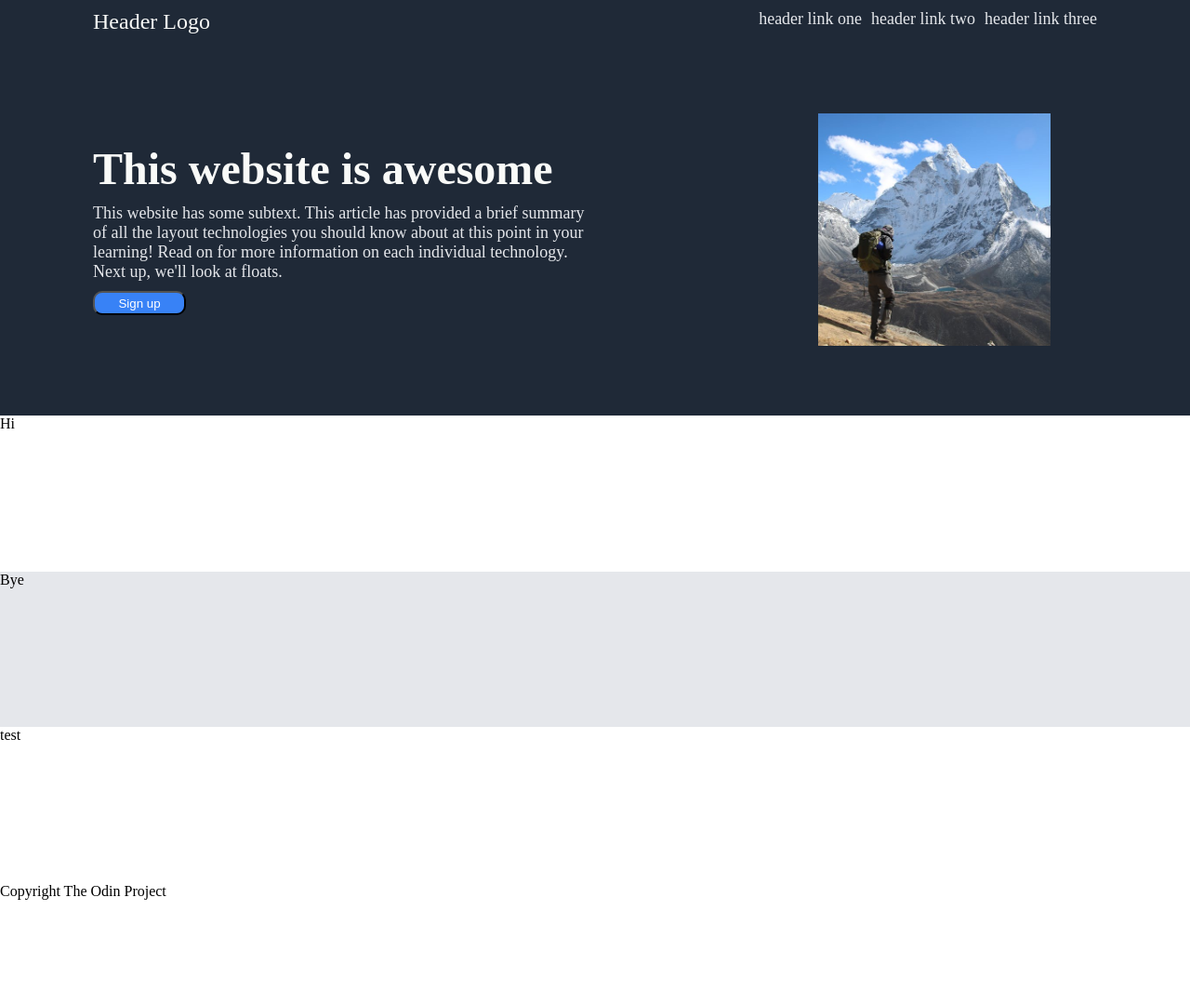
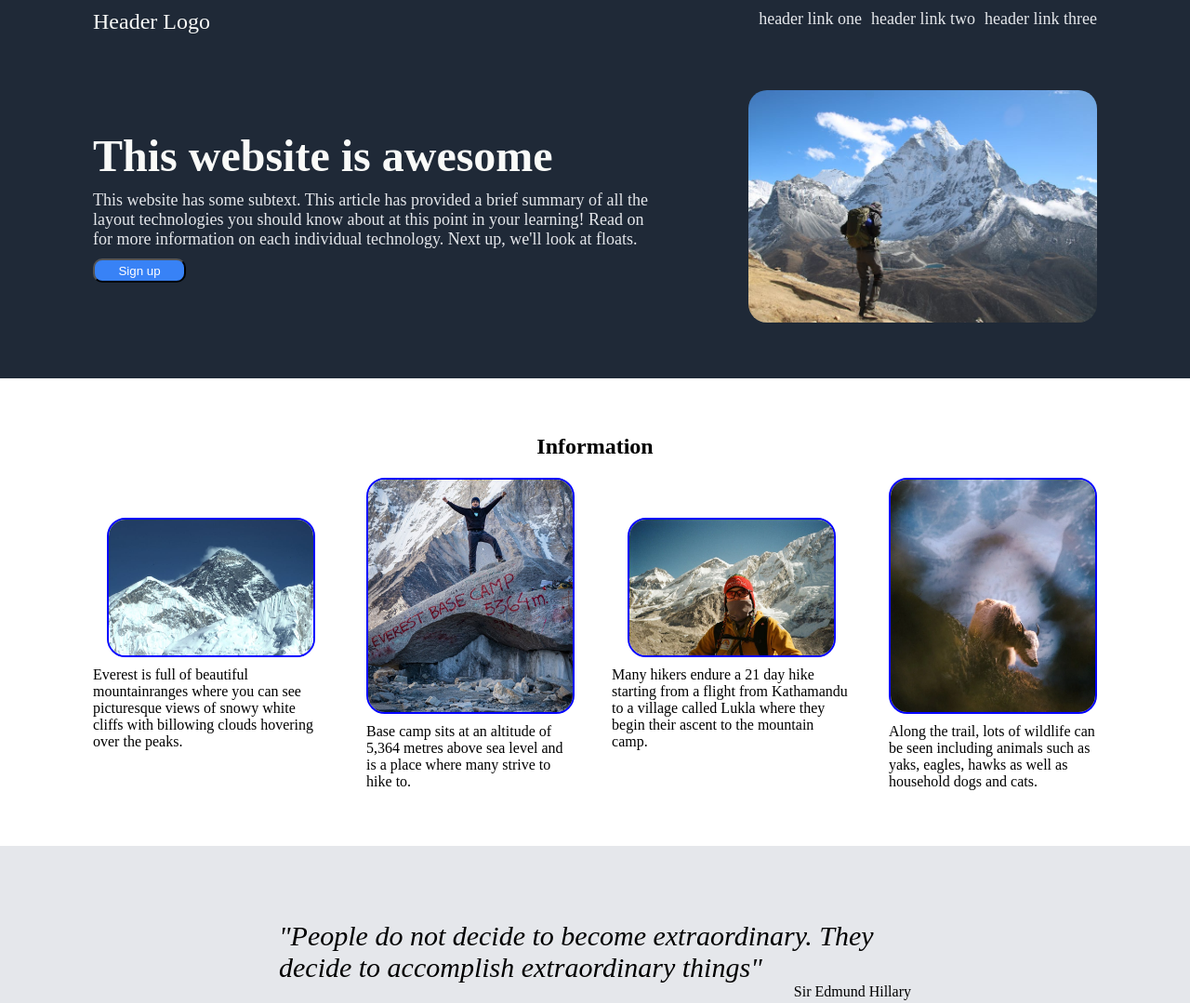
Before and after one commit to christianyarwood62/Landing-Page-Project, a plain HTML site: page index.html in a window 1280 px wide. Shown: the top 1079 px of the page at 93% size. Before the commit the page ends 1000 px from the top, so only its background shows below. Drawn offline with Linux system fonts and the light colour scheme.

Commit message:
Add style to third section

```diff
--- a/index.html
+++ b/index.html
@@ -24,18 +24,41 @@
                     <a class="hero-text">This website has some subtext. This article has provided a brief summary of all the layout technologies you should know about at this point in your learning! Read on for more information on each individual technology. Next up, we'll look at floats.</a>
                 <button>Sign up</button>
                 </div>
-                <img src="./img/everest-photo-2.jpeg" width="250px" height="250px">
+                <img src="./img/everest-photo-2.jpeg" alt="hiker in front of everest" width="auto" height="250px">
             </div>
     </div>
+
     <div class="second">
-        <a>Hi</a>
+        <h2 class="information">Information</h2>
+        <div class="second-container">
+            <div class="info">
+                <img class="main-image" src="./img/everest-photo.jpeg" alt="everest photo" width="auto" height="250px">
+                <a class="info">Everest is full of beautiful mountainranges where you can see picturesque views of snowy white cliffs with billowing clouds hovering over the peaks.</a>
+            </div>
+            <div class="info">
+                <img class="main-image" src="./img/free-photo-of-a-man-standing-on-gray-rock.jpeg" alt="man standing at everest base camp" width="auto" height="250px">
+                <a class="info">Base camp sits at an altitude of 5,364 metres above sea level and is a place where many strive to hike to.</a>
+            </div>
+            <div class="info">
+                <img class="main-image" src="./img/free-photo-of-mountaineer-in-namche-with-majestic-himalayan-view.jpeg" alt="mountaineer in Namche" width="auto" height="250px">
+                <a class="info">Many hikers endure a 21 day hike starting from a flight from Kathamandu to a village called Lukla where they begin their ascent to the mountain camp.</a>
+            </div>
+            <div class="info">
+                <img class="main-image" src="./img/pexels-photo-30400917.webp" alt="yak" width="auto" height="250px">
+                <a class="info">Along the trail, lots of wildlife can be seen including animals such as yaks, eagles, hawks as well as household dogs and cats.</a>
+            </div>
+        </div>
     </div>
+
     <div class="third">
-        <a>Bye</a>
+        <a class="quote">"People do not decide to become extraordinary. They decide to accomplish extraordinary things"</a>
+        <a class="author">Sir Edmund Hillary</a>
     </div>
+
     <div class="fourth">
         <a>test</a>
     </div>
+
     <div class="footer">
         <a>Copyright The Odin Project</a>
     </div>
--- a/style.css
+++ b/style.css
@@ -8,7 +8,6 @@ body {
     background-color: #1F2937;
     display: flex;
     flex-direction: column;
-    padding: 0px 100px;
 }
 
 .header-links {
@@ -19,9 +18,7 @@ body {
 .head {
     display: flex;
     justify-content: space-between;
-
-    padding: 10px 0px;
-
+    padding: 10px 0px 60px;
 }
 
 .header-logo {
@@ -32,34 +29,33 @@ body {
 .text {
     display: flex;
     flex-direction: column;
-    width: 50%;
     gap: 10px;
 }
 
-img {
+img, .main-image {
     object-fit: cover;
     flex-grow: 0;
-    padding-right: 50px;
+    border-radius: 20px;
+}
+
+.main-image {
+    border: 2px solid blue;
 }
 
 .first {
     display: flex;
-
-    flex-grow: 1;
+    justify-content: space-between;
+    gap: 100px;
     align-items: center;
-    justify-content: space-between;
-}
-
-.third {
-    background: #E5E7EB;
 }
 
 .second, .fourth {
     background: white;
+    padding: 60px 100px 60px;
 }
 
-.head-section, .second, .third, .fourth {
-    flex-grow: 1;
+.head-section {
+    padding: 0px 100px 60px;
 }
 
 .h-link {
@@ -72,9 +68,6 @@ img {
     color: #F9FAF8;
 }
 
-.hero-text {
-
-}
 .hero-text, .h-link {
     font-size: 18px;
     color: #E5E7EB;
@@ -85,10 +78,6 @@ img {
     flex-direction: column;
 }
 
-.footer {
-    height: 50px;
-}
-
 button {
     background-color: #3882F6;
     color: white;
@@ -96,3 +85,51 @@ button {
     height: 26px;
     width: 100px;
 }
+
+.second-container {
+    display: flex;
+    align-items: center;
+    justify-content: space-between;
+    gap:40px;
+}
+
+.information {
+    display: flex;
+    justify-content: center;
+    margin: 0px;
+    padding-bottom: 20px;
+}
+
+.info {
+    display:flex;
+    flex-direction: column;
+    align-items: center;
+    gap: 10px;
+}
+
+.main-image {
+    flex-basis: 0;
+    width:220px;
+}
+
+.third {
+    background: #E5E7EB;
+    display: flex;
+    flex-direction: column;
+    justify-content: center;
+    padding: 80px 300px;
+}
+
+.quote {
+    align-self: center;
+    font-style: italic;
+    font-size: 30px;
+}
+
+.author {
+    align-self: flex-end;
+}
+
+.footer {
+    height: 50px;
+}
```
